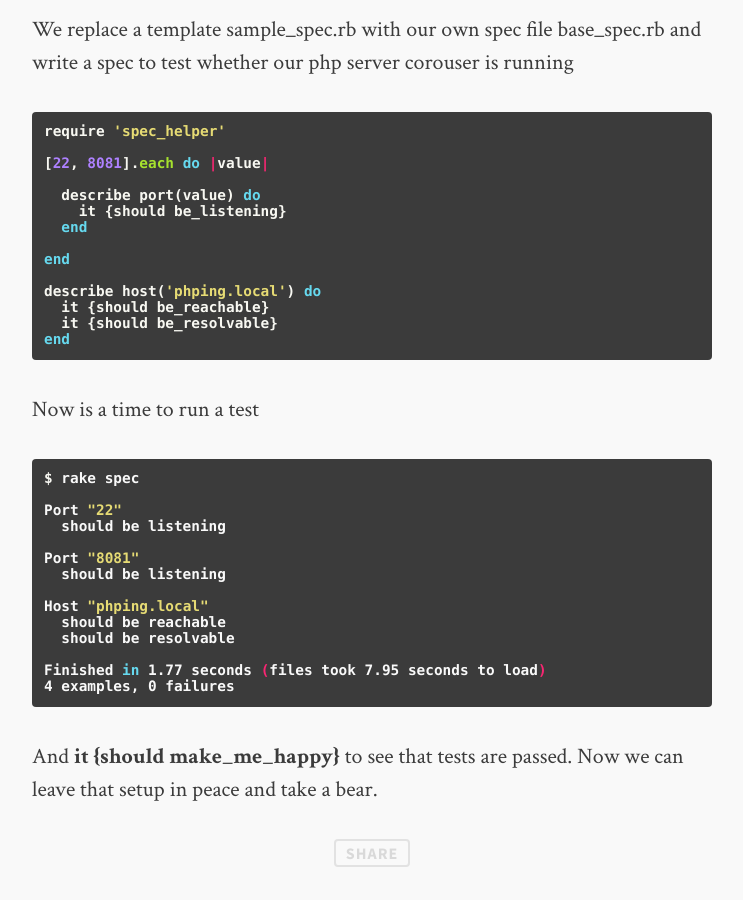
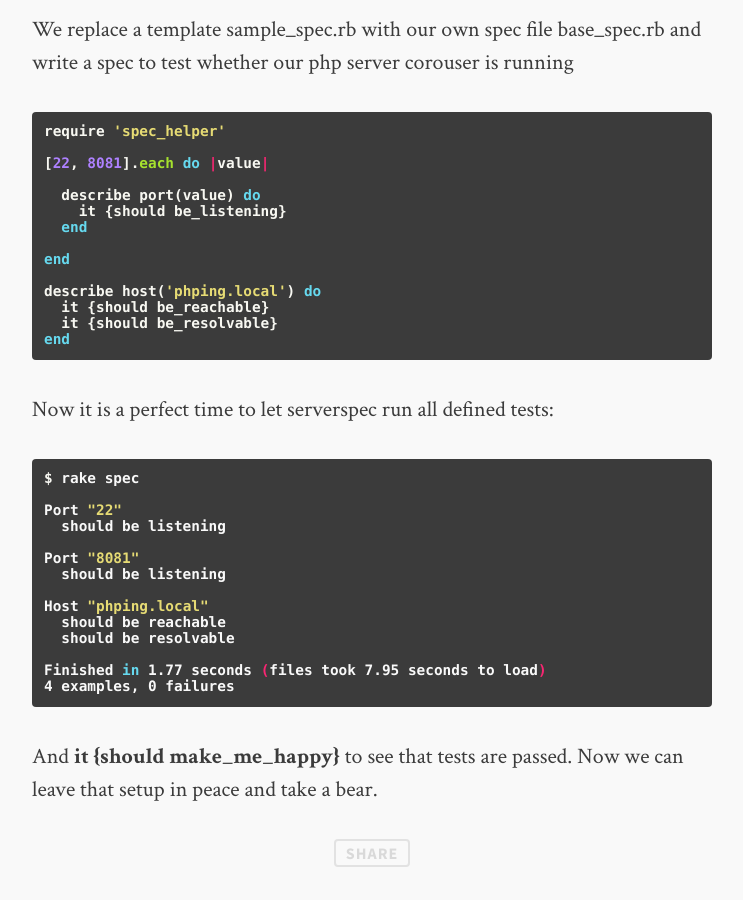
Before and after one commit to zavalit/zavalit.github.io, a Jekyll site: the page built from _provisioning/vagrant_puppet_docker.md, in a window 1280 px wide and 900 px high, scrolled down 5823 px. Shown: the whole window, without its empty margins (268-1011 px from the left). Built offline with Jekyll 4.4.1, drawn with Linux system fonts in a browser that asks for light colours; comment, search, counter and statistics services are not loaded.

Commit message:
vagrant puppet docker typo

```diff
--- a/_provisioning/vagrant_puppet_docker.md
+++ b/_provisioning/vagrant_puppet_docker.md
@@ -301,7 +301,7 @@ end
 {% endhighlight %}
 
 
-Now is a time to run a test
+Now it is a perfect time to let serverspec run all defined tests:
 
 {% highlight bash %}
 
```
